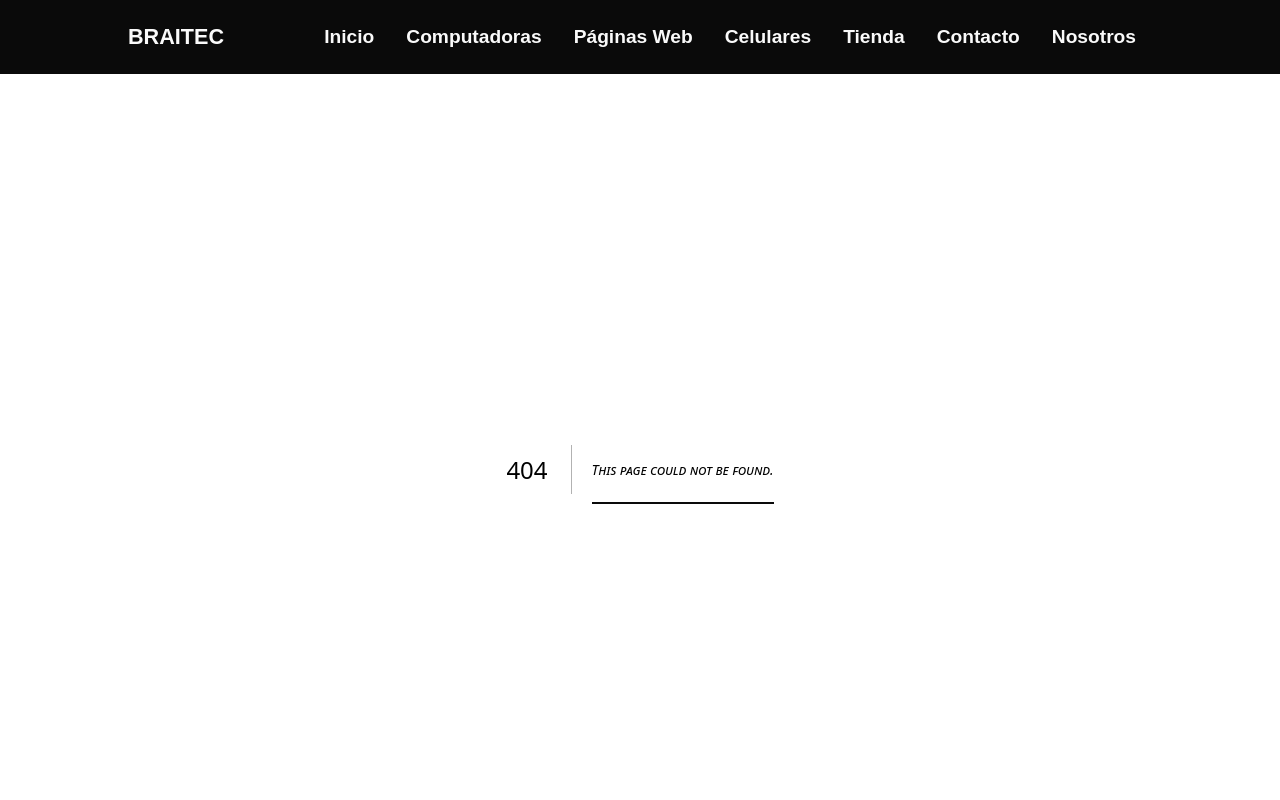
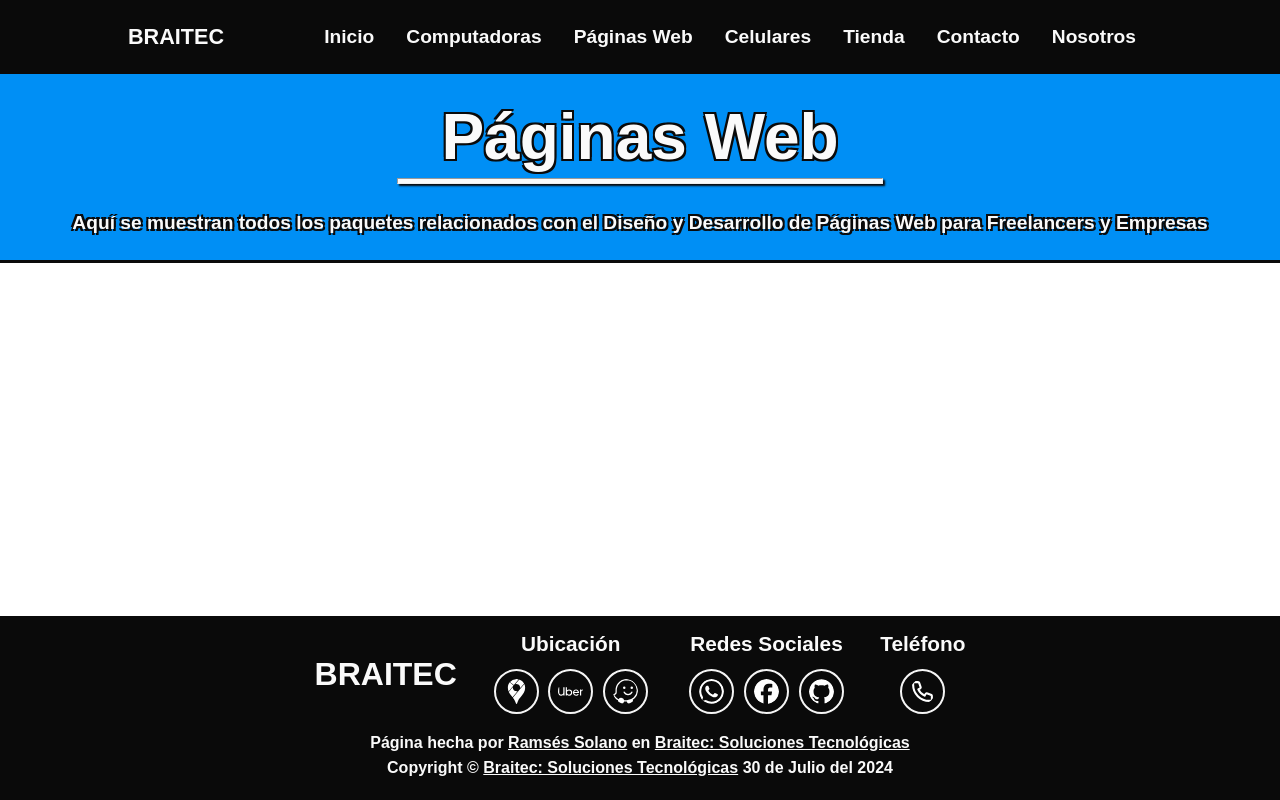
Before and after one commit to sh4dow18/braitec, a Next.js app: page /web-development in a window 1280 px wide. Before the commit this address had no page. Shown: the top 800 px of the page. Built offline with nearby package versions, Linux system fonts and the light colour scheme.

Commit message:
add: title and metadata to web development page
Init Web Development Page, Add Main Title and Web Development Page Metadata

```diff
--- a/src/app/layout.tsx
+++ b/src/app/layout.tsx
@@ -15,7 +15,7 @@ export default function RootLayout({
     <>
       <Link href="/">Inicio</Link>
       <Link href="/computer-repair">Computadoras</Link>
-      <Link href="/web-design">Páginas Web</Link>
+      <Link href="/web-development">Páginas Web</Link>
       <Link href="/cellphone-repair">Celulares</Link>
       <Link href="/local">Tienda</Link>
       <Link href="/contact">Contacto</Link>
--- /dev/null
+++ b/src/app/web-development/page.tsx
@@ -0,0 +1,24 @@
+// Web Development Page Requirements
+import { Metadata } from "next";
+import { TitleSection } from "@/components";
+// Web Development Page Metadata
+export const metadata: Metadata = {
+  title: "Páginas Web",
+  description:
+    "Aquí se muestran todos los paquetes relacionados con el Diseño y Desarrollo de Páginas Web para Freelancers y Empresas",
+};
+// Web Development Page Main Function
+function WebDevelopment() {
+  // Return Web Development Page
+  return (
+    <>
+      {/* Web Development Page Title */}
+      <TitleSection
+        title="Páginas Web"
+        subtitle="Aquí se muestran todos los paquetes relacionados con el Diseño y Desarrollo de Páginas Web para Freelancers y Empresas"
+      />
+    </>
+  );
+}
+
+export default WebDevelopment;
```
